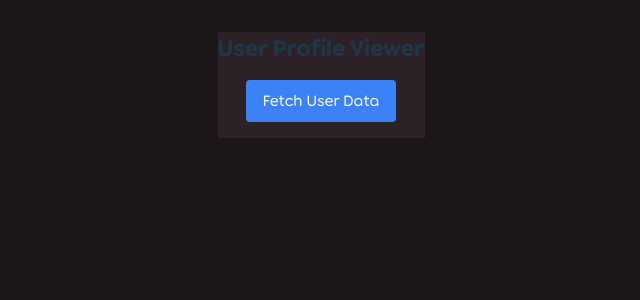
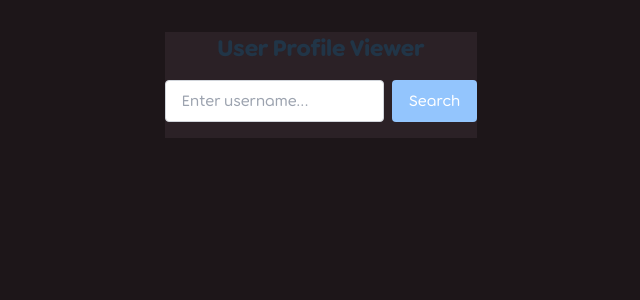
Before and after one commit to NathanRazaf/PP-Rank-Theorizer, a React app: page / in a window 1280 px wide. Shown: the top 300 px of the page, without its empty margins (319-959 px from the left). Built offline with nearby package versions, Linux system fonts and the light colour scheme; the HTML template or start-up script is replaced by a standard one.

Commit message:
Improve api error handling

```diff
--- a/src/App.tsx
+++ b/src/App.tsx
@@ -1,10 +1,10 @@
-// App.tsx
 import { useState } from 'react';
 import { ProfileInfo } from "./ProfileInfo/ProfileInfo.tsx";
 import { fetchUserData, fetchUserScoresData } from './api';
 import { User, Score } from './types';
 import { ApiError } from './api';
 import { ScoresInfo } from "./ScoresInfo";
+import { SearchContainer } from './SearchContainer';
 
 const App = () => {
     const [userData, setUserData] = useState<User | null>(null);
@@ -12,15 +12,15 @@ const App = () => {
     const [isLoading, setIsLoading] = useState<boolean>(false);
     const [error, setError] = useState<string | null>(null);
 
-    const handleFetchData = async () => {
+    const handleSearch = async (username: string) => {
         setIsLoading(true);
         setError(null);
 
         try {
             // Fetch both user data and scores in parallel
             const [user, scores] = await Promise.all([
-                fetchUserData('mrekk'),
-                fetchUserScoresData('mrekk')
+                fetchUserData(username),
+                fetchUserScoresData(username)
             ]);
 
             setUserData(user);
@@ -37,13 +37,10 @@ const App = () => {
             <div className="flex flex-col items-center gap-4">
                 <h1 className="text-2xl font-bold">User Profile Viewer</h1>
 
-                <button
-                    onClick={handleFetchData}
-                    className="px-4 py-2 bg-blue-500 text-white rounded hover:bg-blue-600 disabled:bg-blue-300"
-                    disabled={isLoading}
-                >
-                    {isLoading ? 'Loading...' : 'Fetch User Data'}
-                </button>
+                <SearchContainer
+                    onSearch={handleSearch}
+                    isLoading={isLoading}
+                />
 
                 {error && (
                     <div className="text-red-500">
--- /dev/null
+++ b/src/SearchContainer.tsx
@@ -0,0 +1,39 @@
+import { useState } from 'react';
+
+interface SearchContainerProps {
+    onSearch: (username: string) => void;
+    isLoading: boolean;
+}
+
+export const SearchContainer = ({ onSearch, isLoading }: SearchContainerProps) => {
+    const [username, setUsername] = useState<string>('');
+
+    const handleSubmit = (e: React.FormEvent) => {
+        e.preventDefault();
+        if (username.trim()) {
+            onSearch(username.trim());
+        }
+    };
+
+    return (
+        <form onSubmit={handleSubmit} className="flex gap-2">
+            <input
+                type="text"
+                value={username}
+                onChange={(e) => setUsername(e.target.value)}
+                placeholder="Enter username..."
+                className="px-4 py-2 border border-gray-300 rounded focus:outline-none focus:border-blue-500"
+                disabled={isLoading}
+            />
+            <button
+                type="submit"
+                className="px-4 py-2 bg-blue-500 text-white rounded hover:bg-blue-600 disabled:bg-blue-300"
+                disabled={isLoading || !username.trim()}
+            >
+                {isLoading ? 'Loading...' : 'Search'}
+            </button>
+        </form>
+    );
+};
+
+export default SearchContainer;
--- a/src/api.ts
+++ b/src/api.ts
@@ -1,21 +1,52 @@
 import { User, Score, GetUserApiResponse, GetUserScoresApiResponse } from './types';
+
+
+export interface ApiErrorResponse {
+    detail: {
+        message: string;
+        error: string;
+    };
+}
+
+export class ApiError extends Error {
+    public statusCode?: number;
+    public serverMessage?: string;
+
+    constructor(message: string, statusCode?: number, serverMessage?: string) {
+        super(message);
+        this.name = 'ApiError';
+        this.statusCode = statusCode;
+        this.serverMessage = serverMessage;
+    }
+}
 
 const API_BASE_URL = 'http://127.0.0.1:8000';
 
-export class ApiError extends Error {
-    constructor(message: string) {
-        super(message);
-        this.name = 'ApiError';
+async function handleApiResponse<T>(response: Response): Promise<T> {
+    if (!response.ok) {
+        let errorMessage = `HTTP Error ${response.status}`;
+        let serverMessage: string | undefined;
+
+        try {
+            const errorData: ApiErrorResponse = await response.json();
+            errorMessage = errorData.detail.message;
+            serverMessage = errorData.detail.error;
+        } catch {
+            // If parsing fails, use the status text
+            errorMessage = response.statusText || errorMessage;
+        }
+
+        throw new ApiError(errorMessage, response.status, serverMessage);
     }
+
+    return response.json();
 }
 
 export const fetchUserData = async (username: string): Promise<User> => {
     try {
-        const response = await fetch(`${API_BASE_URL}/user/${username}`);
-        if (!response.ok) {
-            throw new ApiError(`Failed to fetch user data: ${response.statusText}`);
-        }
-        const data: GetUserApiResponse = await response.json();
+        const data = await handleApiResponse<GetUserApiResponse>(
+            await fetch(`${API_BASE_URL}/user/${username}`)
+        );
 
         return {
             username: data.username,
@@ -39,17 +70,19 @@ export const fetchUserData = async (username: string): Promise<User> => {
         if (error instanceof ApiError) {
             throw error;
         }
-        throw new ApiError('Failed to fetch user data');
+        // Handle unexpected errors (network issues, etc.)
+        throw new ApiError(
+            'Failed to fetch user data: Network or connectivity issue',
+            500
+        );
     }
 };
 
 export const fetchUserScoresData = async (username: string): Promise<Score[]> => {
     try {
-        const response = await fetch(`${API_BASE_URL}/user/${username}/scores`);
-        if (!response.ok) {
-            throw new ApiError(`Failed to fetch user scores data: ${response.statusText}`);
-        }
-        const data: GetUserScoresApiResponse = await response.json();
+        const data = await handleApiResponse<GetUserScoresApiResponse>(
+            await fetch(`${API_BASE_URL}/user/${username}/scores`)
+        );
 
         return data.map(score => ({
             accuracy: score.accuracy,
@@ -67,6 +100,10 @@ export const fetchUserScoresData = async (username: string): Promise<Score[]> =>
         if (error instanceof ApiError) {
             throw error;
         }
-        throw new ApiError('Failed to fetch user scores data');
+        // Handle unexpected errors (network issues, etc.)
+        throw new ApiError(
+            'Failed to fetch user scores: Network or connectivity issue',
+            500
+        );
     }
 };
```
